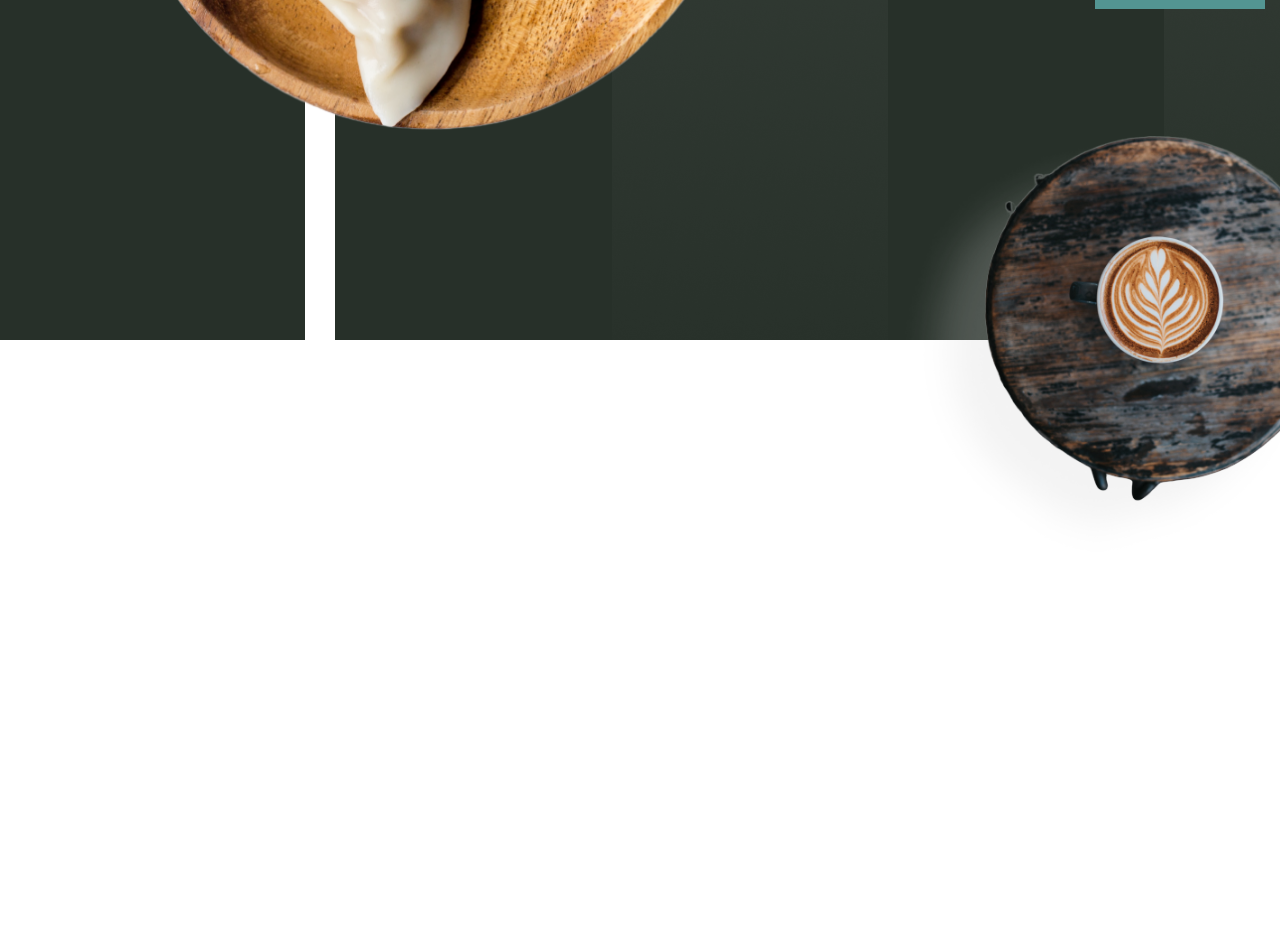
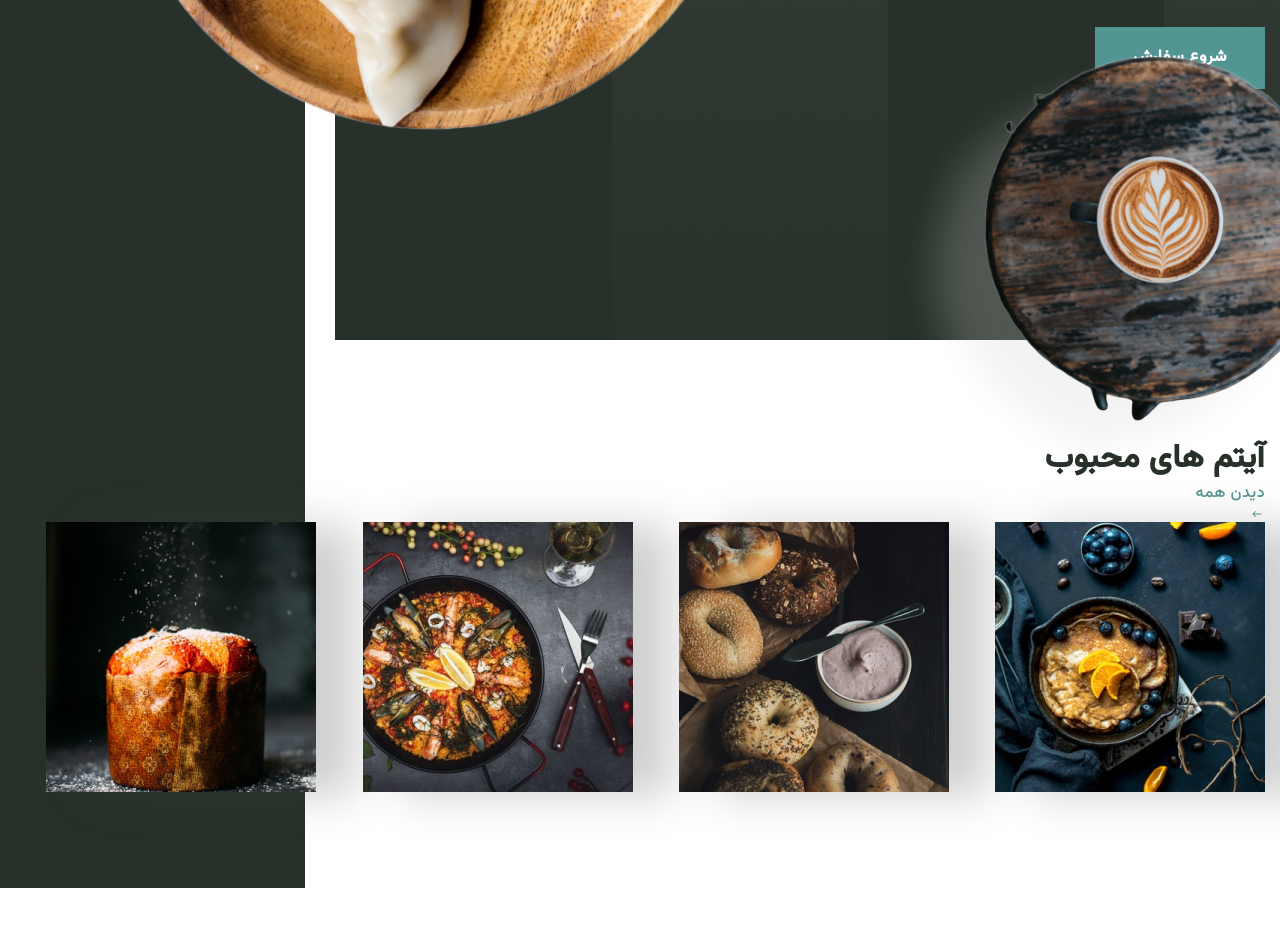
Before and after one commit to Hossein1371za/Restaurant-nextjs14-shadcn, a Next.js app: page / in a window 1280 px wide. Shown: the part 680-1606 px from the top of the page. Built offline with nearby package versions, Linux system fonts and the light colour scheme.

Commit message:
menu section

```diff
--- a/app/globals.css
+++ b/app/globals.css
@@ -21,7 +21,7 @@
     h1{
         @apply text-[62px] leading-[84px]
     }
-    h1{
+    h2{
         @apply text-[32px] leading-[46px]
     }
     h3{
--- a/components/Hero.jsx
+++ b/components/Hero.jsx
@@ -70,7 +70,7 @@ const Hero = () => {
       initial='hidden'
       whileInView={'show'}
       viewport={{onse:false,amount:0.1}}
-      className="hidden xl:flex xl:relative xl:-top-36">
+      className="hidden xl:flex xl:relative xl:-top-56">
         <Image src="/hero/coffee.png" width={386} height={404} alt="." />
       </motion.div>
     </section>
--- a/components/Menu.jsx
+++ b/components/Menu.jsx
@@ -1,38 +1,59 @@
-"use client"
+"use client";
 
-import Image from "next/image"
-import Link from "next/link"
-import {IoIosArrowForward} from "react-icons/io"
+import Image from "next/image";
+import Link from "next/link";
+import { IoIosArrowRoundBack } from "react-icons/io";
 
-import {motion} from "framer-motion"
-import { fadeIn } from "../variants"
-const menu=[
+import { motion } from "framer-motion";
+import { fadeIn } from "../variants";
+const menu = [
   {
-        img:"/menu/item-1.png",
-        title:"دسر بلوبری",
-        price:"250,000 تومان",
+    img: "/menu/item-1.png",
+    title: "دسر بلوبری",
+    price: "250,000 تومان",
   },
   {
-        img:"/menu/item-2.png",
-        title:"پیراشکی",
-        price:"120,000 تومان",
+    img: "/menu/item-2.png",
+    title: "پیراشکی",
+    price: "120,000 تومان",
   },
   {
-        img:"/menu/item-3.png",
-        title:"خوراک خرچنگ",
-        price:"1,500,000 تومان",
+    img: "/menu/item-3.png",
+    title: "خوراک خرچنگ",
+    price: "1,500,000 تومان",
   },
   {
-        img:"/menu/item-4.png",
-        title:"کیک پرتغالی",
-        price:"100,000 تومان",
+    img: "/menu/item-4.png",
+    title: "کیک پرتغالی",
+    price: "100,000 تومان",
   },
-]
+];
 
 const Menu = () => {
   return (
-    <div>Menu</div>
-  )
-}
+    <section className="relative py-12 xl:py-24 lg:bg-menu" id="menu">
+      <div className="container mx-auto">
+        <div>
+          <h2>آیتم های محبوب</h2>
+          <Link href="/" className="text-green">
+            دیدن همه
+            <IoIosArrowRoundBack />
+          </Link>
+        </div>
+        <div className="grid grid-cols-1 gap-[30px] md:grid-cols-3 md:gap-[15px] xl:grid-cols-4">
+          {menu.map((item, index) => {
+            return (
+              <div key={index} className="max-w-[270px] bg-white shadow-primary mx-auto lg:mx-0 group">
+                <div>
+                  <img src={item.img} width={270} height={270} alt="." />
+                </div>
+              </div>
+            );
+          })}
+        </div>
+      </div>
+    </section>
+  );
+};
 
-export default Menu
+export default Menu;
```
Also changed, not shown: public/menu/bg.png. Lines whose indentation alone changed are shown as unchanged.
